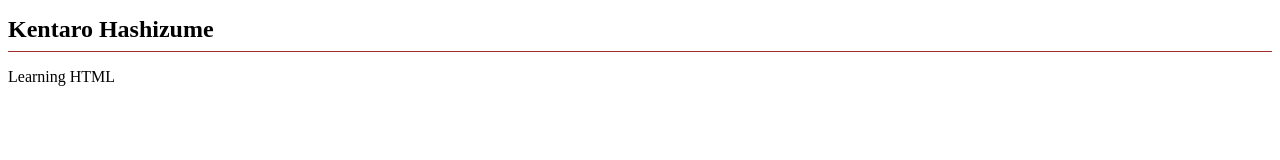
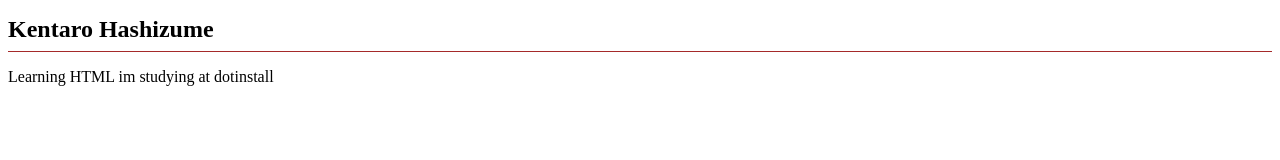
Before and after one commit to Hashiken50/dotinstall.github.io, a plain HTML site: page index.html in a window 1280 px wide. Drawn offline with Linux system fonts and the light colour scheme.

Commit message:
Add files via upload

```diff
--- a/index.html
+++ b/index.html
@@ -9,6 +9,6 @@
 </head>
 <body>
   <h1>Kentaro Hashizume</h1>
-  <p>Learning HTML</p>
+  <p>Learning HTML im studying at dotinstall</p>
 </body>
 </html>
```
